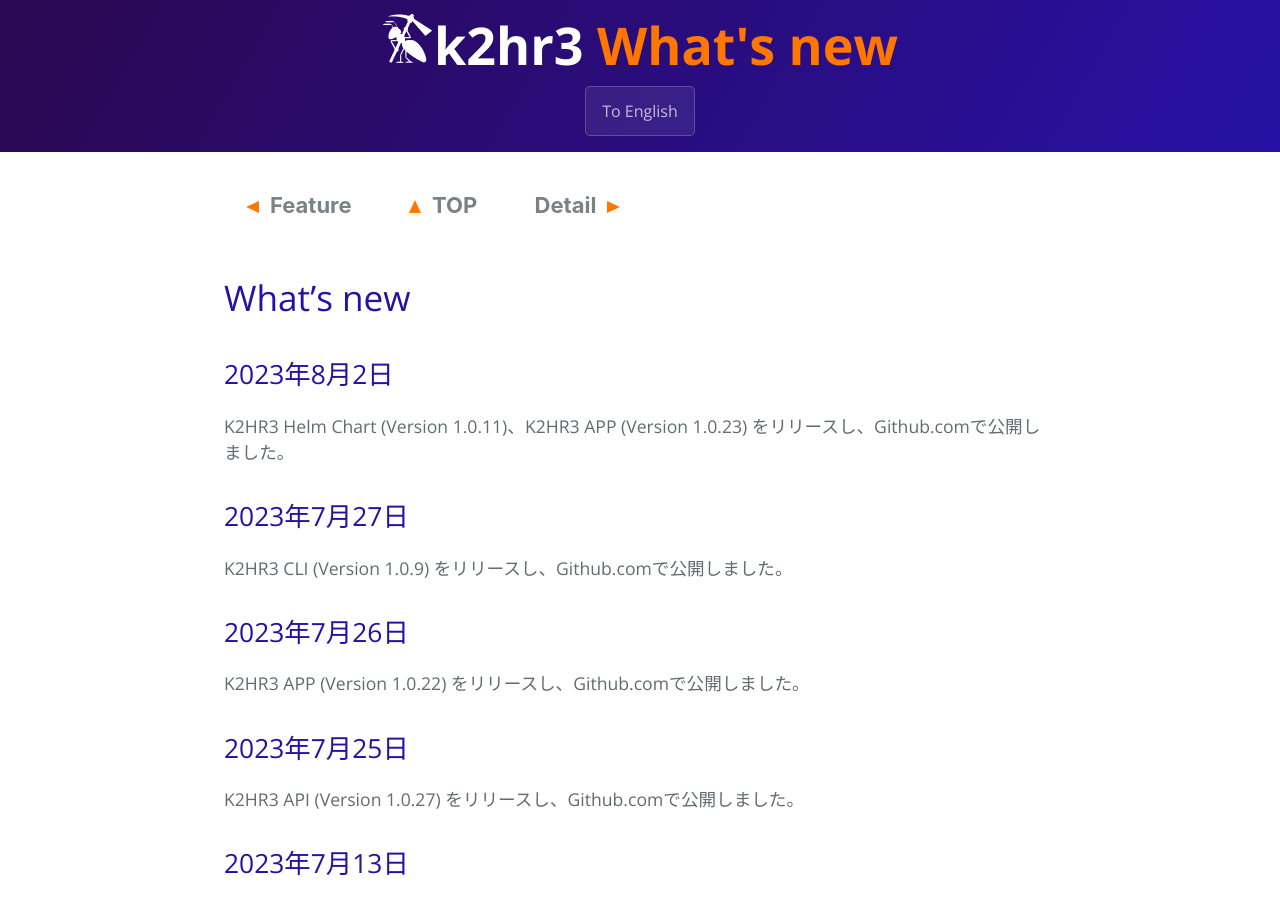
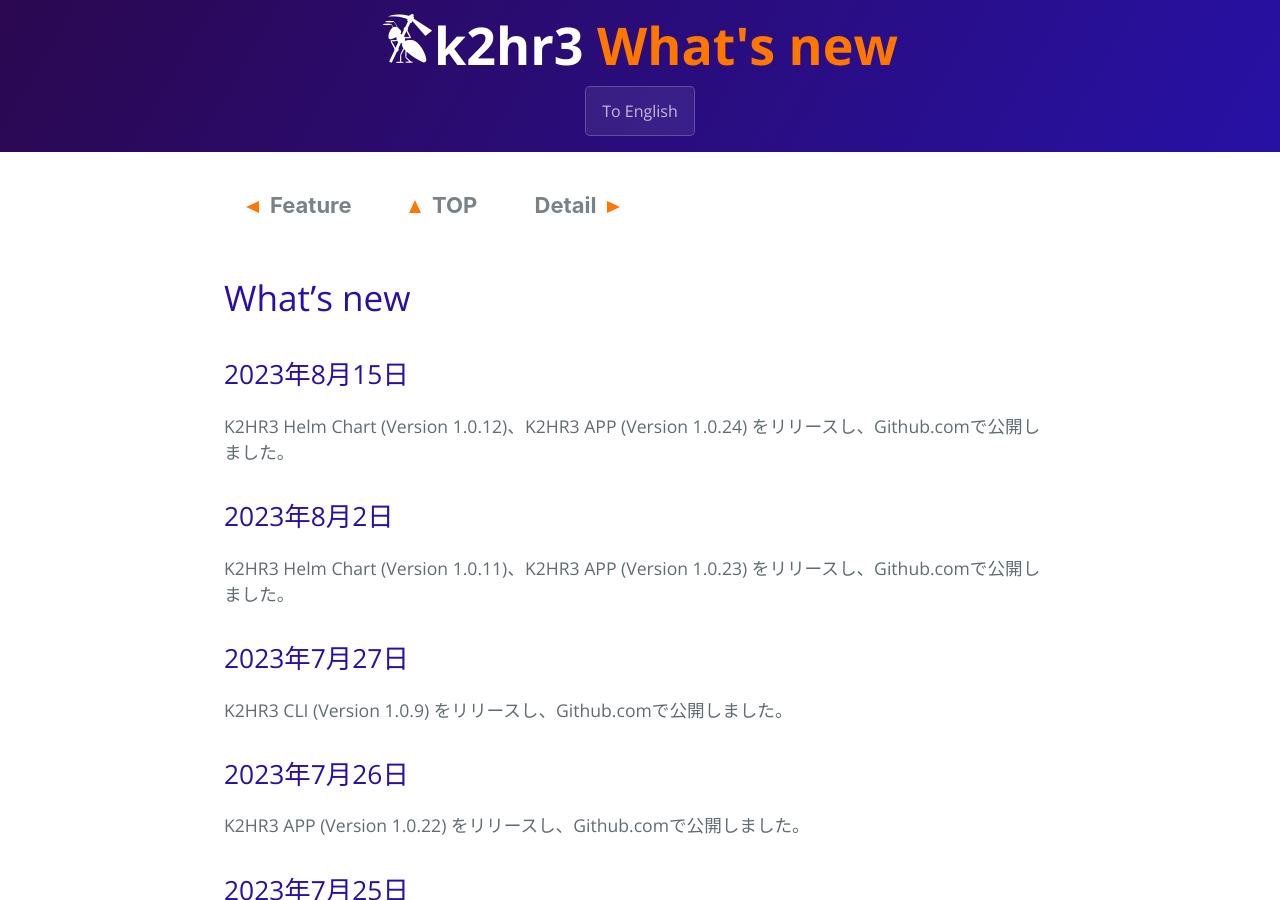
Before and after one commit to yahoojapan/k2hr3, a Jekyll site: the page built from whatnewja.md, in a window 1280 px wide and 900 px high. Built offline with Jekyll 4.4.1, drawn with Linux system fonts in a browser that asks for light colours.

Commit message:
[gh-pages] Updated documents about whats new page

```diff
--- a/whatnewja.md
+++ b/whatnewja.md
@@ -14,6 +14,9 @@ next_string: Detail
 ---
 
 # What's new
+## 2023年8月15日
+K2HR3 Helm Chart (Version 1.0.12)、K2HR3 APP (Version 1.0.24) をリリースし、Github.comで公開しました。
+
 ## 2023年8月2日
 K2HR3 Helm Chart (Version 1.0.11)、K2HR3 APP (Version 1.0.23) をリリースし、Github.comで公開しました。
 
```
Also changed, not shown: whatnew.md (+3 -0 lines).
